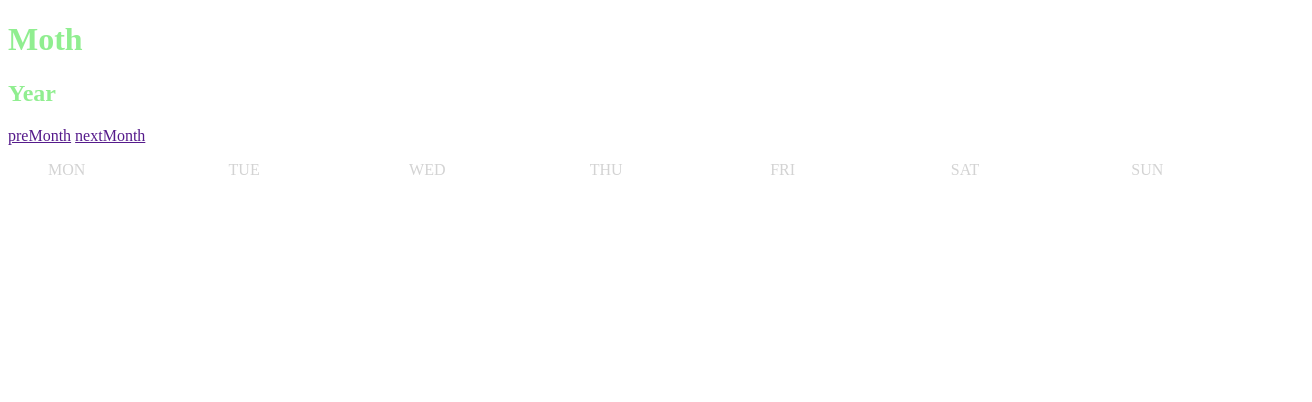
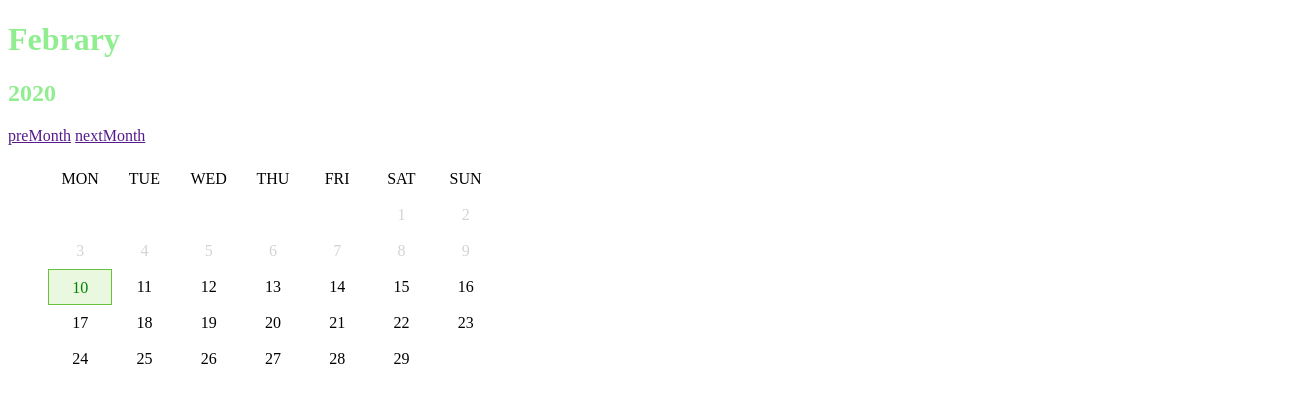
Before and after one commit to hsiaofung/exercise, a plain HTML site: page calendar4.html in a window 1280 px wide. Shown: the whole page, 1312 px wide, since content can reach past the window. Drawn offline with Linux system fonts and the light colour scheme.

Commit message:
custom canlendar

```diff
--- a/calendar4.html
+++ b/calendar4.html
@@ -1,15 +1,14 @@
 <!DOCTYPE html>
 <html lang="en">
-
   <head>
-    <meta charset="UTF-8">
-    <meta name="viewport" content="width=device-width, initial-scale=1.0">
-    <meta http-equiv="X-UA-Compatible" content="ie=edge">
+    <meta charset="UTF-8" />
+    <meta name="viewport" content="width=device-width, initial-scale=1.0" />
+    <meta http-equiv="X-UA-Compatible" content="ie=edge" />
     <title>Document</title>
     <style>
-        .calendar {
+      #calendar {
         width: 450px;
-            height: 450px;
+        height: 350px;
       }
 
       .body-list ul {
@@ -19,16 +18,34 @@
       .body-list ul li {
         display: block;
         float: left;
-            min-width: 14.285%;
-            color: lightgrey;
+        width: 14.28%;
+        height: 36px;
+        line-height: 36px;
+        list-style-type: none;
+        display: block;
+        box-sizing: border-box;
+        text-align: center;
       }
 
       .green {
         color: green;
       }
-
+      .greenbox {
+        border: 1px solid #6ac13c;
+        background: #e9f8df;
+        /*浅绿色背景*/
+      }
       .lightgreen {
         color: lightgreen;
+      }
+      .lightgrey {
+        color: lightgray;
+      }
+      .darkgrey {
+        color: darkgray;
+      }
+      .black {
+        color: black;
       }
     </style>
   </head>
@@ -36,11 +53,10 @@
   <body>
     <div id="calendar">
       <div class="title">
-            <h1 class="lightgreen">Moth</h1>
-            <h2 class="lightgreen">Year</h2>
-            <a href="">preMonth</a>
-
-            <a href="">nextMonth</a>
+        <h1 class="lightgreen" id="calendar-title">Moth</h1>
+        <h2 class="lightgreen" id="calendar-year">Year</h2>
+        <a href="" id="prev">preMonth</a>
+        <a href="" id="next">nextMonth</a>
       </div>
       <div class="body body-list">
         <ul>
@@ -53,7 +69,102 @@
           <li>SUN</li>
         </ul>
       </div>
+      <div class="darkgrey body-list">
+        <ul id="days"></ul>
       </div>
+    </div>
+    <script>
+      var month_olympic = [31, 29, 31, 30, 31, 30, 31, 31, 30, 31, 30, 31];
+      var month_normal = [31, 28, 31, 30, 31, 30, 31, 31, 30, 31, 30, 31];
+      var month_name = [
+        "January",
+        "Febrary",
+        "March",
+        "April",
+        "May",
+        "June",
+        "July",
+        "Auguest",
+        "September",
+        "October",
+        "November",
+        "December"
+      ];
+      var holder = document.getElementById("days");
+      var prev = document.getElementById("prev");
+      var next = document.getElementById("next");
+      var ctitle = document.getElementById("calendar-title");
+      var cyear = document.getElementById("calendar-year");
+      var my_date = new Date();
+      var my_year = my_date.getFullYear();
+      var my_month = my_date.getMonth(); //0-11
+      var my_day = my_date.getDate();
+      //某年某月是星期幾?
+      function dayStart(month, year) {
+        var tmp = new Date(year, month, 1);
+        return tmp.getDay();
+      }
+      //計算閏月
+      function daysMonth(month, year) {
+        var tmp = year % 4;
+        if (tmp == 0) {
+          return month_olympic[month];
+        } else {
+          return month_normal[month];
+        }
+      }
+      function refreshDate() {
+        var str = "";
+        var totalDay = daysMonth(my_month, my_year);
+        var firstDay = dayStart(my_month, my_year);
+        var myclass;
+        for (var i = 1; i < firstDay; i++) {
+          str += "<li></li>"; //為起始日之前建立空白節點
+        }
+
+        for (var i = 1; i <= totalDay; i++) {
+          if (
+            (i < my_day &&
+              my_year == my_date.getFullYear() &&
+              my_month == my_date.getMonth()) ||
+            my_year < my_date.getFullYear() ||
+            (my_year == my_date.getFullYear() && my_month < my_date.getMonth())
+          ) {
+            myclass = " class='lightgrey'"; //當該日期在今天之前，以淺灰色字體顯示
+          } else if (
+            i == my_day &&
+            my_year == my_date.getFullYear() &&
+            my_month == my_date.getMonth()
+          ) {
+            myclass = " class='green greenbox'"; //當天日期以綠色背景突出顯示
+          } else {
+            myclass = " class='black'"; //當該日期在今天之後，以深灰色字體顯示
+          }
+          str += "<li" + myclass + ">" + i + "</li>"; // 創建日期節點
+        }
+        holder.innerHTML = str; //設置日期顯示
+        ctitle.innerHTML = month_name[my_month]; //設置英文月份顯示
+        cyear.innerHTML = my_year; //設置年分顯示
+      }
+      refreshDate();
+      prev.onclick = function(e) {
+        e.preventDefault();
+        my_month--;
+        if (my_month < 0) {
+          my_year--;
+          my_month = 11;
+        }
+        refreshDate();
+      };
+      next.onclick = function(e) {
+        e.preventDefault();
+        my_month++;
+        if (my_month > 11) {
+          my_year++;
+          my_month = 0;
+        }
+        refreshDate();
+      };
+    </script>
   </body>
-
 </html>
```
Lines whose indentation alone changed are shown as unchanged.
